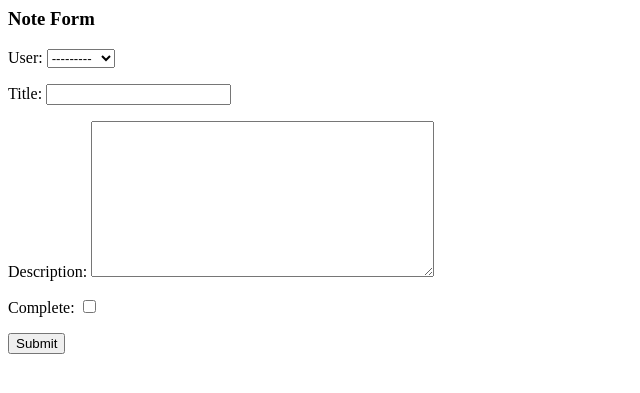
After one commit to Misairuzame/taskflaw, a Django app: page /note-create/ in a window 1280 px wide. The commit adds this page. Shown: the top 393 px of the page, without its empty margins (0-640 px from the left). Run offline with Django 4.2, Linux system fonts and the light colour scheme; data comes from the database, SQL or seed files in the repository; both versions use the stored data as it was after the commit.

Commit message:
Add skeleton for new note creation via form

```diff
--- /dev/null
+++ b/noteproject/notes/templates/notes/note_form.html
@@ -0,0 +1,7 @@
+<h3>Note Form</h3>
+
+<form method="POST" action="">
+    {% csrf_token %}
+    {{form.as_p}}
+    <input type="submit" value="Submit">
+</form>
--- a/noteproject/notes/templates/notes/note_list.html
+++ b/noteproject/notes/templates/notes/note_list.html
@@ -1,4 +1,5 @@
 <h1>My Notes</h1>
+<a href="{% url 'note-create' %}"">Add Note</a>
 
 <table>
     <tr>
--- a/noteproject/notes/urls.py
+++ b/noteproject/notes/urls.py
@@ -1,8 +1,9 @@
 from unicodedata import name
 from django.urls import path
-from .views import NoteList, NoteDetail
+from .views import NoteList, NoteDetail, NoteCreate
 
 urlpatterns = [
     path('', NoteList.as_view(), name='notes'),
     path('note/<int:pk>/', NoteDetail.as_view(), name='note'),
+    path('note-create/', NoteCreate.as_view(), name='note-create'),
 ]
--- a/noteproject/notes/views.py
+++ b/noteproject/notes/views.py
@@ -3,6 +3,8 @@ from django.contrib.auth import authenticate, login, logout
 from django.http import HttpResponse
 from django.views.generic.list import ListView
 from django.views.generic.detail import DetailView
+from django.views.generic.edit import CreateView
+from django.urls import reverse_lazy
 from .models import Note
 
 # Create your views here.
@@ -14,6 +16,11 @@ class NoteDetail(DetailView):
     model = Note
     context_object_name = 'note'
     template_name = 'notes/note.html'
+
+class NoteCreate(CreateView):
+    model = Note
+    fields = '__all__'
+    success_url = reverse_lazy('notes')
 
 def login_user(request):
     if request.method == "POST":
```
Also changed, not shown: noteproject/db.sqlite3.
